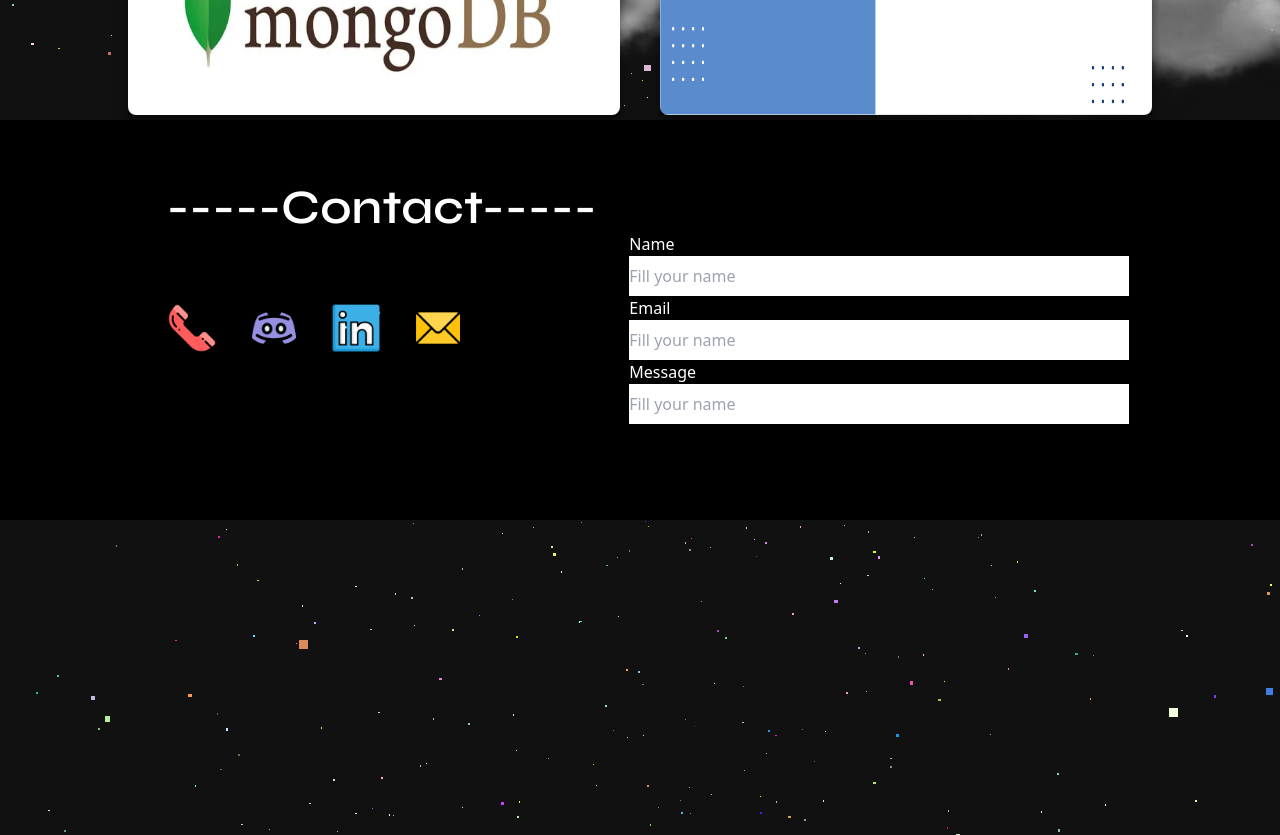
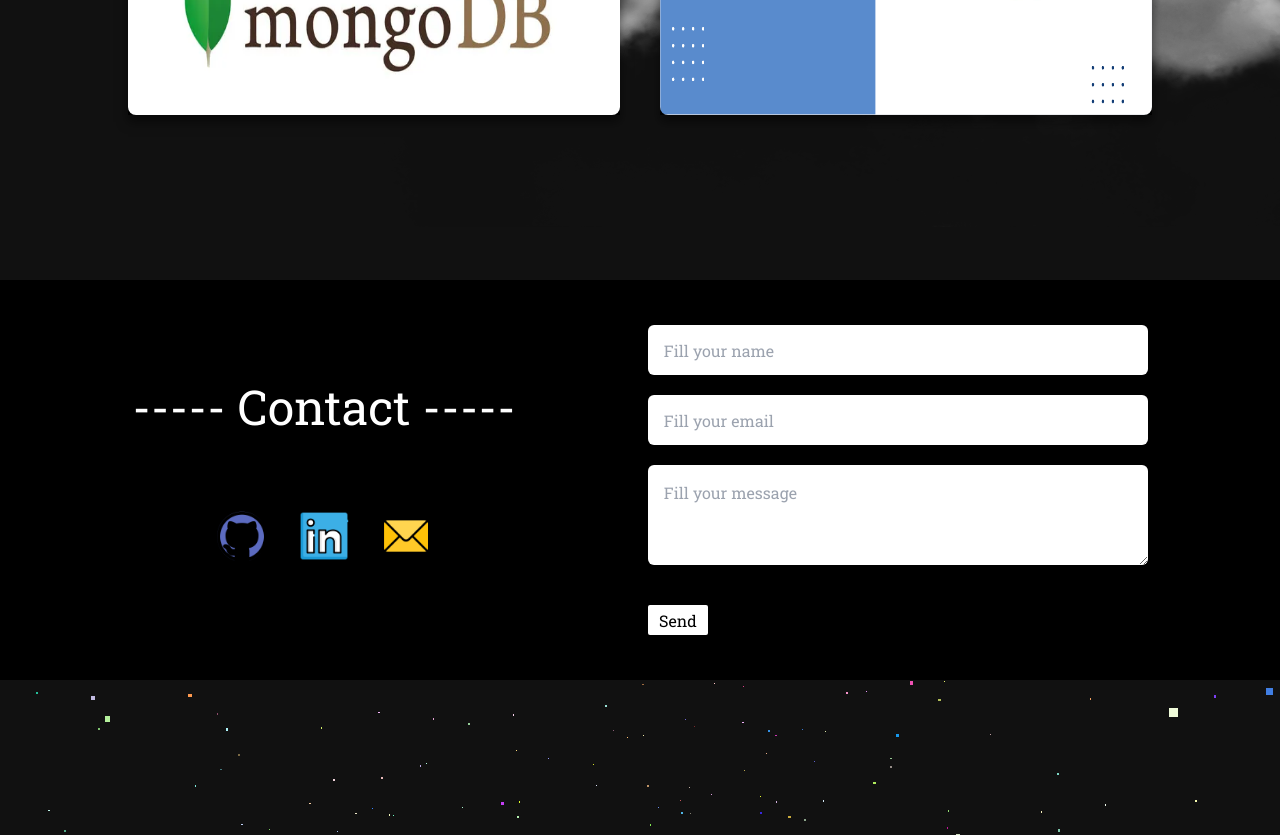
Before and after one commit to YaneeW/3D-Portfolio, a React (Vite) app: page / in a window 1280 px wide. Shown: the part 3320-4155 px from the top of the page. Built offline with nearby package versions, Linux system fonts and the light colour scheme.

Commit message:
revise contact

```diff
--- a/src/components/Contact.jsx
+++ b/src/components/Contact.jsx
@@ -1,5 +1,4 @@
-import phone from "../assets/telephone.png";
-import discord from "../assets/discord.png";
+import git from "../assets/github.png";
 import linkin from "../assets/linkedin.png";
 import email from "../assets/email.png";
 
@@ -7,40 +6,62 @@ function Contact() {
   return (
     <section
       id="contact"
-      className="bg-black w-[100%] h-[50%] absolute top-[430%] flex flex-col"
+      className="bg-black w-[100%] h-[50%] absolute top-[450%] flex flex-row justify-evenly items-center roboto"
     >
-      <h1 className="syne text-5xl mt-[5%] ml-[13%]">-----Contact-----</h1>
-      <div id="content" className="flex flex-row justify-evenly items-center">
+      {/* <div
+        id="content"
+        className="flex flex-row justify-evenly items-center roboto w-[100%]"
+      > */}
+      <div className="flex flex-col items-center">
+        <h1 className="roboto text-5xl mb-16">----- Contact -----</h1>
         <div id="icon" className="flex flex-row justify-center items-center">
-          <img src={phone} alt="phone" className="h-[50px] w-[50px] m-4" />
-          <img src={discord} alt="discord" className="h-[50px] w-[50px] m-4" />
-          <img src={linkin} alt="linkin" className="h-[50px] w-[50px] m-4" />
-          <img src={email} alt="email" className="h-[50px] w-[50px] m-4" />
+          <img
+            src={git}
+            alt="github"
+            href=""
+            className="h-[50px] w-[50px] m-4 scale-100 hover:scale-125 transition ease-in-out duration-700"
+          />
+          <img
+            src={linkin}
+            alt="linkin"
+            className="h-[50px] w-[50px] m-4 scale-100 hover:scale-125 transition ease-in-out duration-700"
+          />
+          <img
+            src={email}
+            alt="email"
+            className="h-[50px] w-[50px] m-4 scale-100 hover:scale-125 transition ease-in-out duration-700"
+          />
         </div>
-        <div id="form" className="flex flex-col justify-around items-start">
-          <label className="flex flex-col">
-            Name
+      </div>
+      <div id="form" className="">
+        <form
+          action="https://getform.io/f/32807a0d-0f00-4ffd-9b86-f01e19be0219"
+          method="POST"
+          className="flex flex-col items-start"
+        >
           <input
-              className="w-[500px] h-[40px]"
+            type="text"
+            className="w-[500px] h-[50px] mb-5 rounded-md p-4 text-black "
             placeholder="Fill your name"
           />
-          </label>
-          <label className="flex flex-col">
-            Email
+
           <input
-              className="w-[500px] h-[40px]"
-              placeholder="Fill your name"
+            type="text"
+            className="w-[500px] h-[50px] mb-5 rounded-md p-4 text-black"
+            placeholder="Fill your email"
           />
-          </label>
-          <label className="flex flex-col">
-            Message
-            <input
-              className="w-[500px] h-[40px]"
-              placeholder="Fill your name"
+          <textarea
+            name="message"
+            rows="10"
+            className="w-[500px] h-[100px] mb-10 rounded-md p-4 text-black"
+            placeholder="Fill your message"
           />
-          </label>
+          <button className="bg-white text-black w-[60px] h-[30px] rounded-sm hover:font-bold p-1 text-center">
+            Send
+          </button>
+        </form>
       </div>
-      </div>
+      {/* </div> */}
     </section>
   );
 }
--- a/src/components/Project.jsx
+++ b/src/components/Project.jsx
@@ -24,7 +24,7 @@ function Project() {
         PROJECT
       </h1>
 
-      <main className="grid grid-cols-2 gap-10 place-items-center w-[80%] syne ">
+      <main className="grid grid-cols-2 gap-10 place-items-center w-[80%] roboto">
         <div id="card" className="flex flex-col">
           <img
             src={trip}
@@ -40,7 +40,7 @@ function Project() {
             <a
               target="_blank"
               href="https://tripp-landing-page.vercel.app/"
-              className="bg-white text-black w-[60px] h-[30px] p-1 rounded-sm mt-2 font-bold text-center"
+              className="bg-white text-black w-[60px] h-[30px] p-1 rounded-sm mt-2 text-center hover:font-bold"
             >
               View
             </a>
@@ -63,7 +63,7 @@ function Project() {
             <a
               target="_blank"
               href="https://github.com/YaneeW/Tourist"
-              className="bg-white text-black w-[60px]  h-[30px]  p-1 rounded-sm mt-2 font-bold text-center"
+              className="bg-white text-black w-[60px]  h-[30px]  p-1 rounded-sm mt-2 text-center hover:font-bold"
             >
               View
             </a>
@@ -84,7 +84,7 @@ function Project() {
             <a
               target="_blank"
               href="https://github.com/YaneeW/Question-blog-post"
-              className="bg-white text-black w-[60px]  h-[30px]  p-1 rounded-sm mt-2 font-bold text-center text-md"
+              className="bg-white text-black w-[60px]  h-[30px]  p-1 rounded-sm mt-2 text-center text-md hover:font-bold"
             >
               View
             </a>
@@ -111,7 +111,7 @@ function Project() {
             <a
               target="_blank"
               href="https://github.com/YaneeW/courseflow"
-              className="bg-white text-black w-[60px]  h-[30px]  p-1 rounded-sm mt-2 font-bold text-center"
+              className="bg-white text-black w-[60px]  h-[30px]  p-1 rounded-sm mt-2 text-center hover:font-bold"
             >
               View
             </a>
```
Also changed, not shown: src/assets/discord.png (deleted), src/assets/github.png (added). Lines whose indentation alone changed are shown as unchanged.
